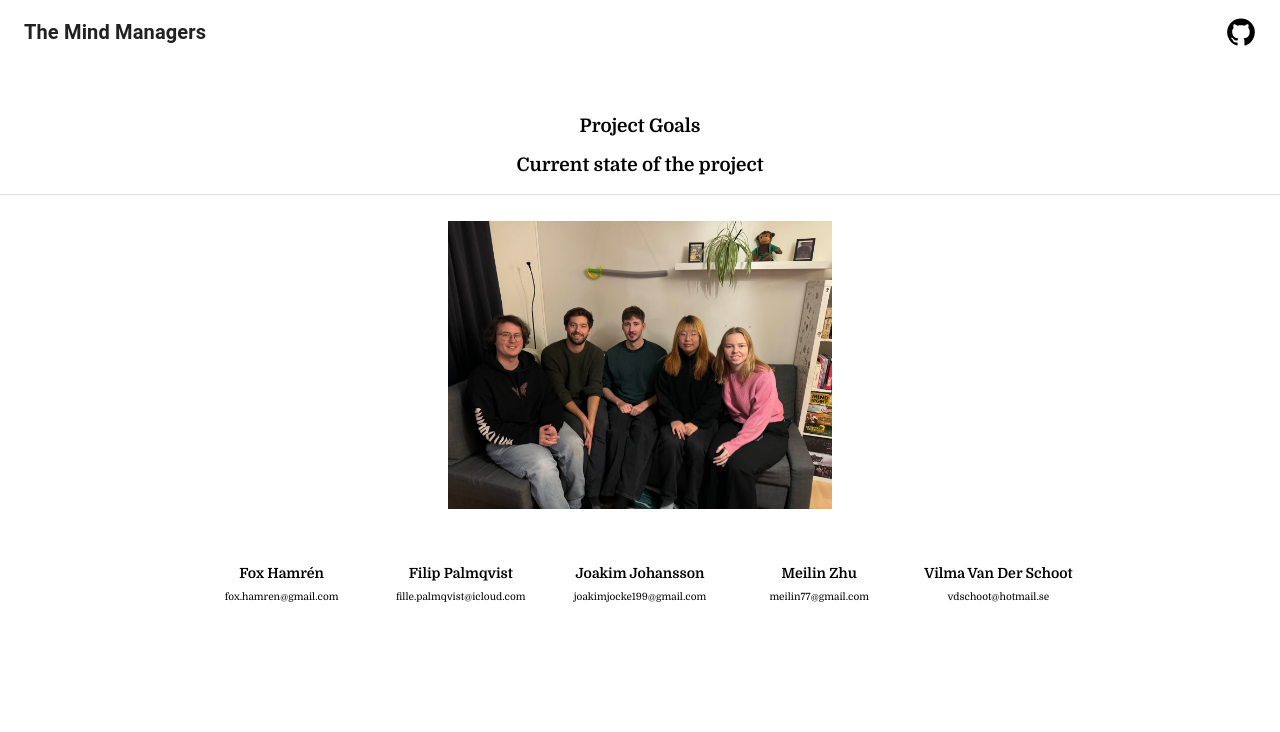
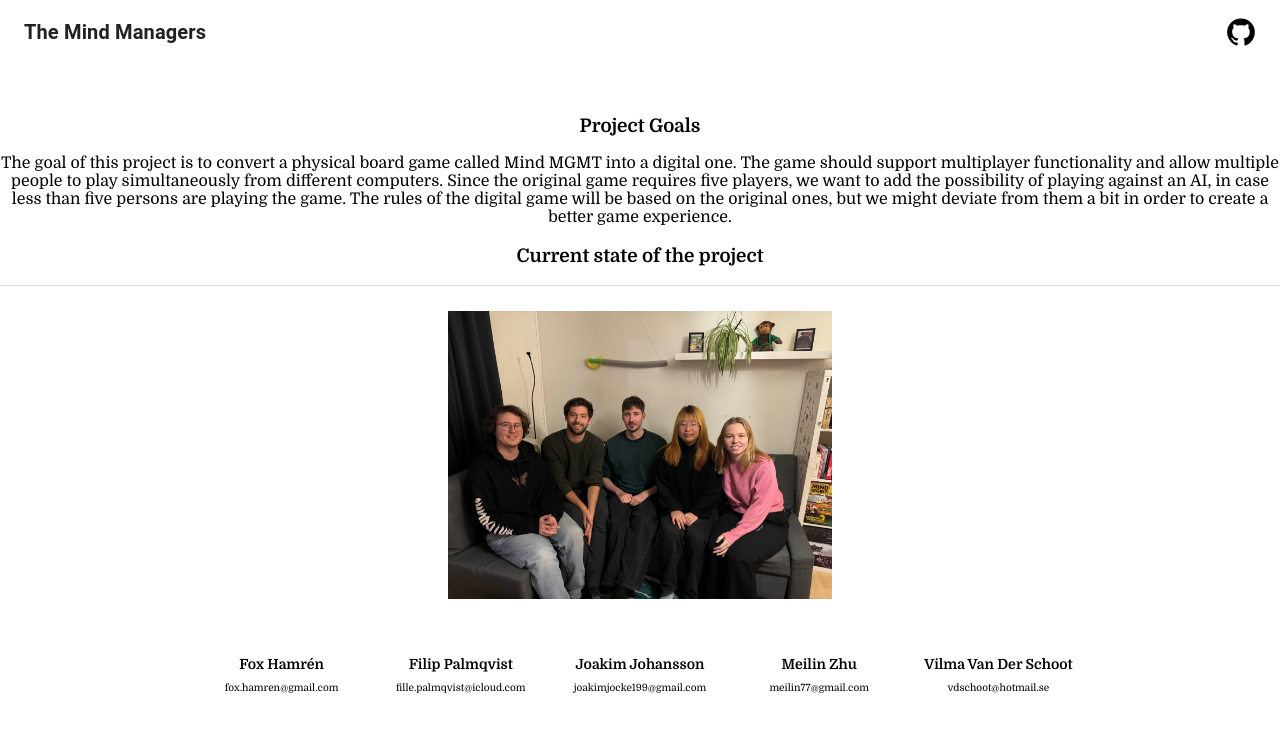
Before and after one commit to Joakim-Johansson/ProjectPage, a React (Create React App) app: page / in a window 1280 px wide. Shown: the top 732 px of the page. Built offline with nearby package versions, Linux system fonts and the light colour scheme.

Commit message:
project goals added

```diff
--- a/src/views/HomePage.js
+++ b/src/views/HomePage.js
@@ -5,6 +5,7 @@ function HomePage() {
     return (
       <div className="HomePage">
             <h3>Project Goals</h3>
+            <p>The goal of this project is to convert a physical board game called Mind MGMT into a digital one. The game should support multiplayer functionality and allow multiple people to play simultaneously from different computers. Since the original game requires five players, we want to add the possibility of playing against an AI, in case less than five persons are playing the game. The rules of the digital game will be based on the original ones, but we might deviate from them a bit in order to create a better game experience. </p>
             <h3>Current state of the project</h3>
             <Divider></Divider>
 
```
